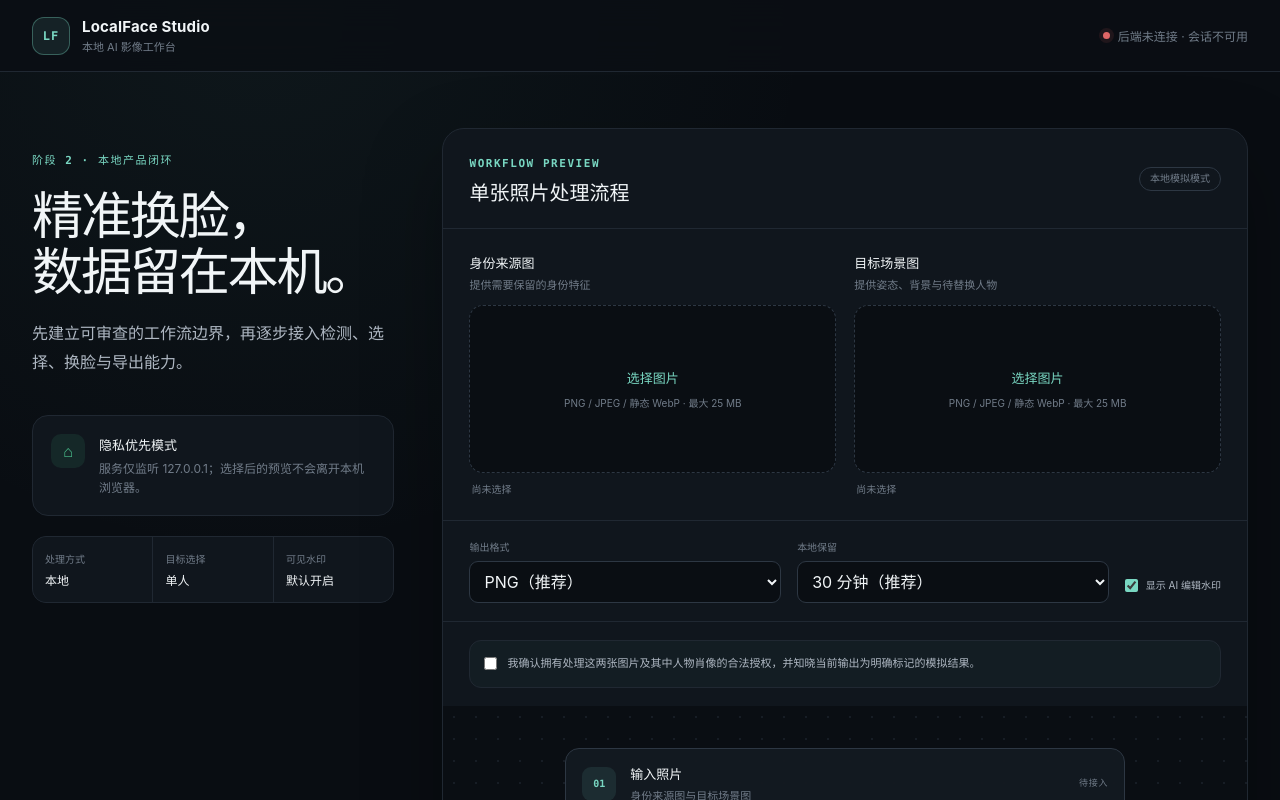
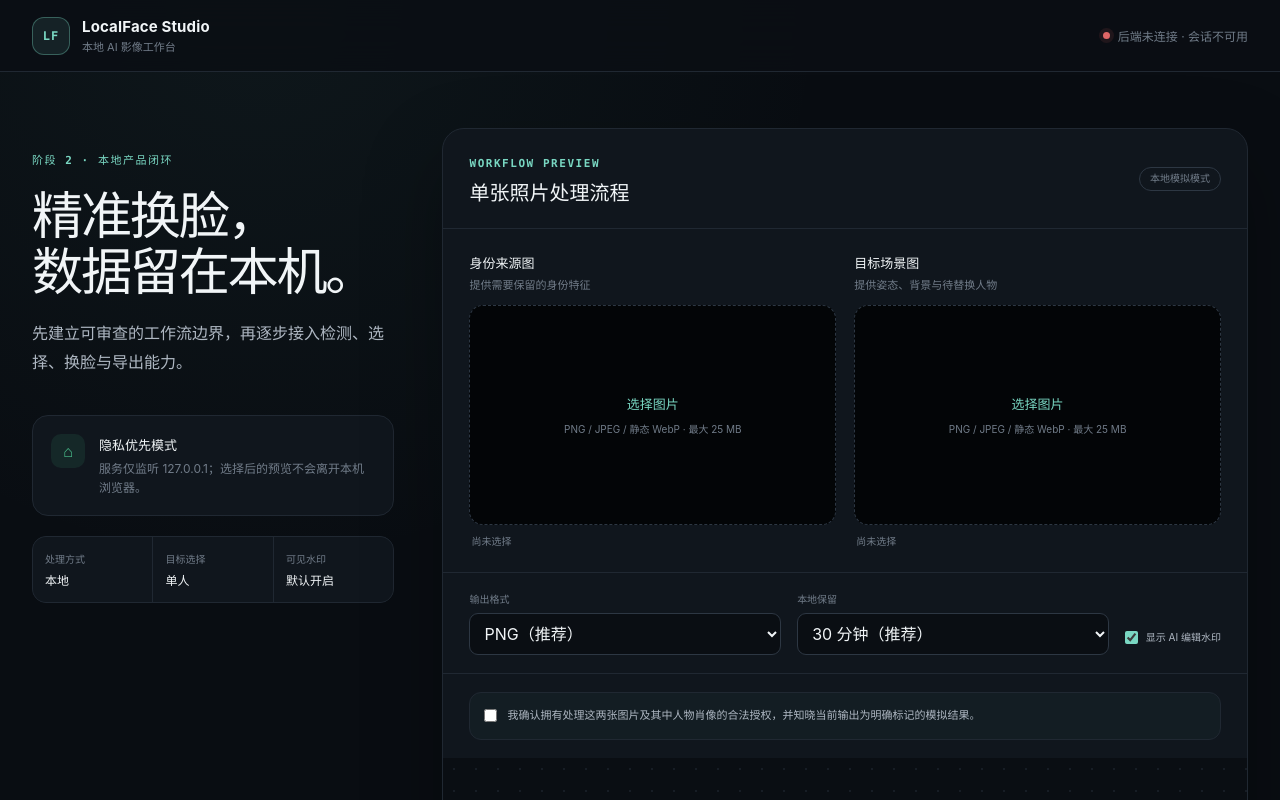
Before and after one commit to Wenqi77Zhang/localface-studio, a React (Vite) app in the folder frontend/: page / in a window 1280 px wide. Shown: the top 800 px of the page. Built offline with nearby package versions, Linux system fonts and the light colour scheme; no server answers.

Commit message:
fix: contain adaptive photo previews

```diff
--- a/frontend/src/App.css
+++ b/frontend/src/App.css
@@ -252,14 +252,17 @@
 }
 
 .photo-picker__surface {
-  height: 168px;
+  width: 100%;
+  min-height: 220px;
+  max-height: 420px;
+  aspect-ratio: var(--preview-ratio, 16 / 9);
   overflow: hidden;
   position: relative;
   display: grid;
   place-items: center;
   border: 1px dashed var(--border-strong);
   border-radius: 14px;
-  background: #0a0e13;
+  background: #030507;
   cursor: pointer;
 }
 
@@ -281,6 +284,8 @@
   height: 100%;
   display: block;
   object-fit: contain;
+  object-position: center;
+  background: #000;
 }
 
 .photo-picker__surface span {
--- a/frontend/src/PhotoPicker.tsx
+++ b/frontend/src/PhotoPicker.tsx
@@ -1,4 +1,4 @@
-import { useEffect, useState } from 'react'
+import { type CSSProperties, useEffect, useState } from 'react'
 
 const MAXIMUM_IMAGE_BYTES = 25 * 1024 * 1024
 const ACCEPTED_IMAGE_TYPES = new Set(['image/png', 'image/jpeg', 'image/webp'])
@@ -46,7 +46,11 @@ export default function PhotoPicker({
   onChange,
 }: PhotoPickerProps) {
   const [error, setError] = useState<string | null>(null)
+  const [previewRatio, setPreviewRatio] = useState<number | null>(null)
   const previewUrl = usePreviewUrl(file)
+  const previewStyle = previewRatio === null
+    ? undefined
+    : ({ '--preview-ratio': String(previewRatio) } as CSSProperties)
 
   function chooseFile(candidate: File | undefined) {
     if (candidate === undefined) {
@@ -55,6 +59,7 @@ export default function PhotoPicker({
     const validationError = validateImage(candidate)
     setError(validationError)
     if (validationError === null) {
+      setPreviewRatio(null)
       onChange(candidate)
     }
   }
@@ -72,6 +77,7 @@ export default function PhotoPicker({
             type="button"
             onClick={() => {
               setError(null)
+              setPreviewRatio(null)
               onChange(null)
             }}
           >
@@ -80,7 +86,7 @@ export default function PhotoPicker({
         )}
       </div>
 
-      <label className="photo-picker__surface">
+      <label className="photo-picker__surface" style={previewStyle}>
         <input
           type="file"
           accept="image/png,image/jpeg,image/webp"
@@ -90,7 +96,15 @@ export default function PhotoPicker({
           }}
         />
         {previewUrl ? (
-          <img src={previewUrl} alt={`${label}本地预览`} />
+          <img
+            src={previewUrl}
+            alt={`${label}本地预览`}
+            onLoad={(event) => {
+              const image = event.currentTarget
+              const naturalRatio = image.naturalWidth / image.naturalHeight
+              setPreviewRatio(Math.min(16 / 9, Math.max(3 / 4, naturalRatio)))
+            }}
+          />
         ) : (
           <span>
             <b>选择图片</b>
```
